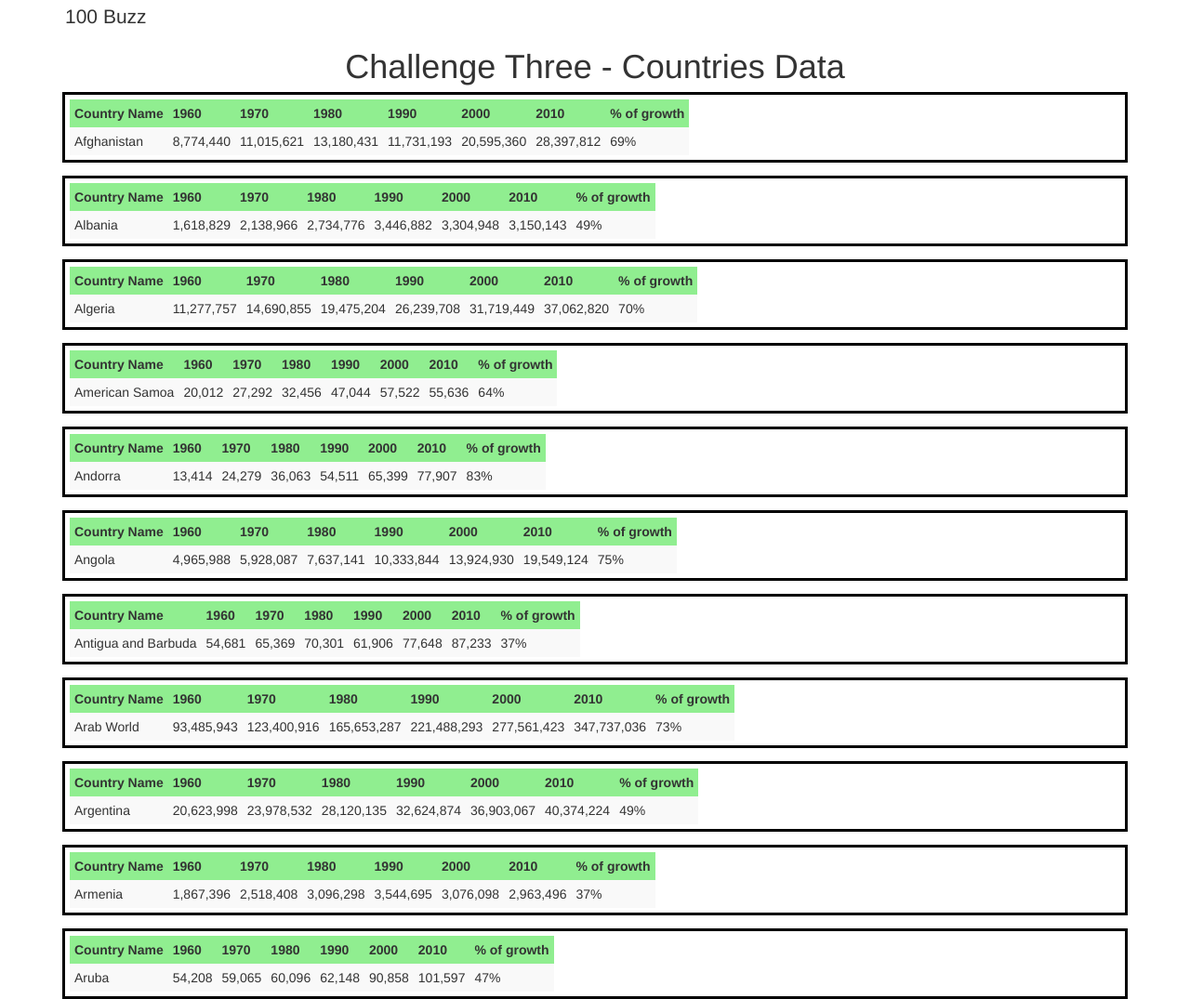
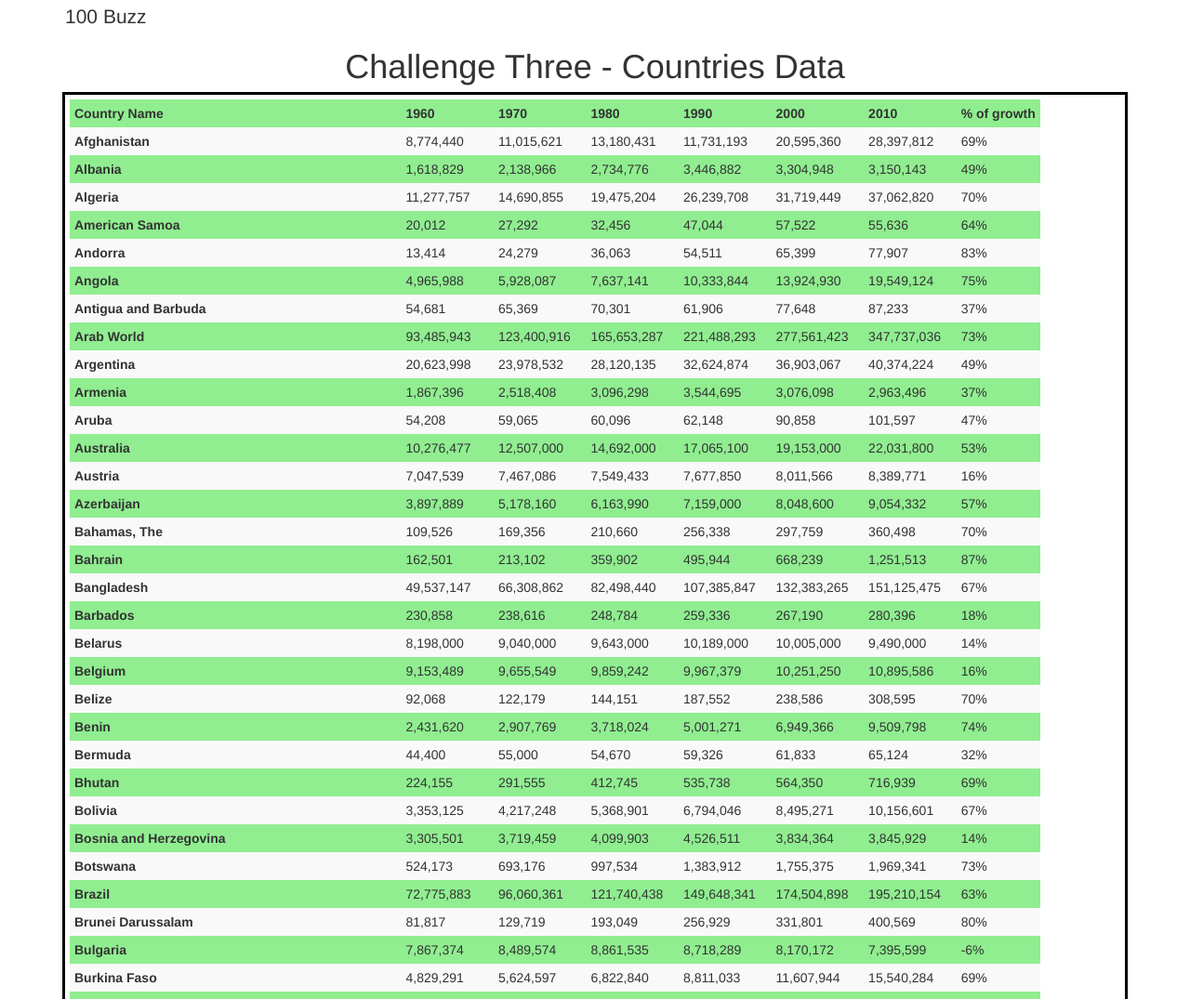
Before and after one commit to Tenkaklet/templateChallenge, a plain HTML site: page index.html in a window 1280 px wide. Shown: the part 6732-7807 px from the top of the page at 93% size. Drawn offline with nearby package versions, Linux system fonts and the light colour scheme.

Commit message:
Merge branch 'master' into gh-pages
Conflicts:
	index.html

```diff
--- a/index.html
+++ b/index.html
@@ -42,7 +42,7 @@
     </div>
     <div ng-controller="thirdController">
         <h1 class="text-center">Challenge Three - Countries Data</h1>
-        <div ng-repeat="country in countries | orderBy: 'name'" class="table">
+        <div class="table">
             <table class="table-condensed table-striped">
                 <thead>
                     <tr>
@@ -57,7 +57,8 @@
                     </tr>
                 </thead>
                 <tbody>
-                    <td>{{country.name}}</td>
+                    <tr ng-repeat="country in countries | orderBy: 'name'">
+                        <td><strong>{{country.name}}</strong></td>
                         <td>{{country["1960"] | number}}</td>
                         <td>{{country["1970"] | number}}</td>
                         <td>{{country["1980"] | number}}</td>
@@ -65,6 +66,7 @@
                         <td>{{country["2000"] | number}}</td>
                         <td>{{country["2010"] | number}}</td>
                         <td>{{round((country["2010"] - country["1960"]) / country["2010"] * 100)}}%</td>
+                    </tr>
                 </tbody>
             </table>
         </div>
```
Lines whose indentation alone changed are shown as unchanged.
